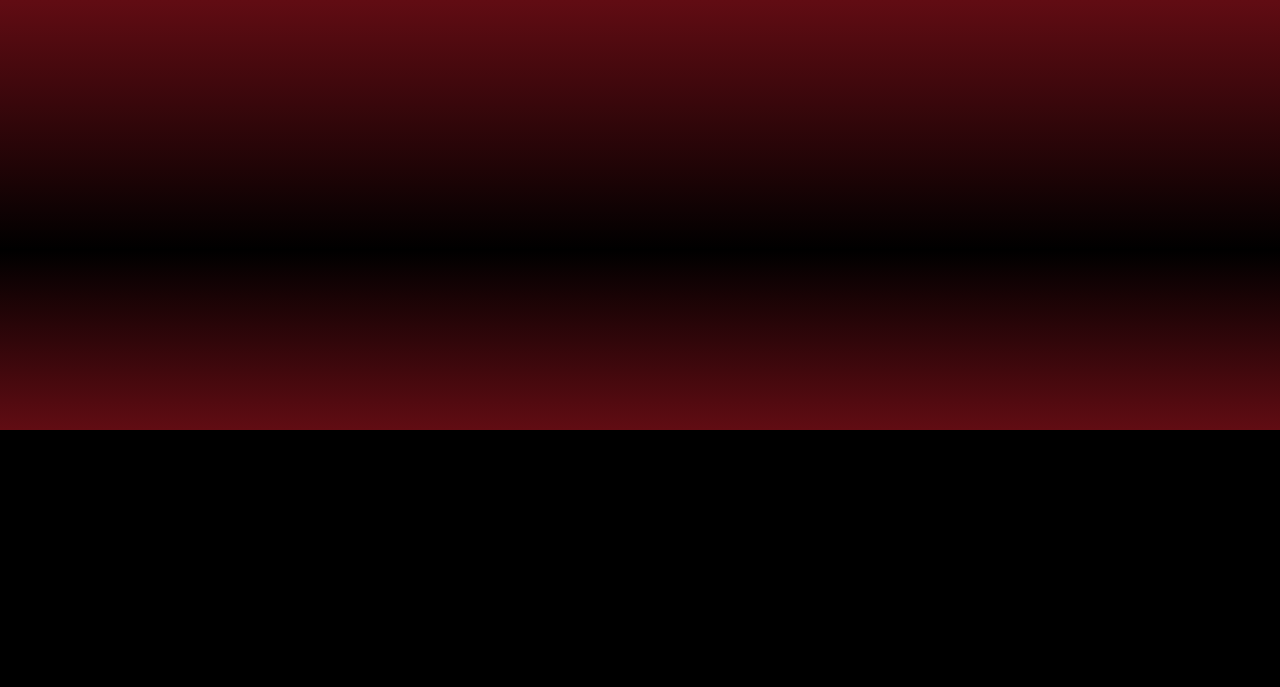
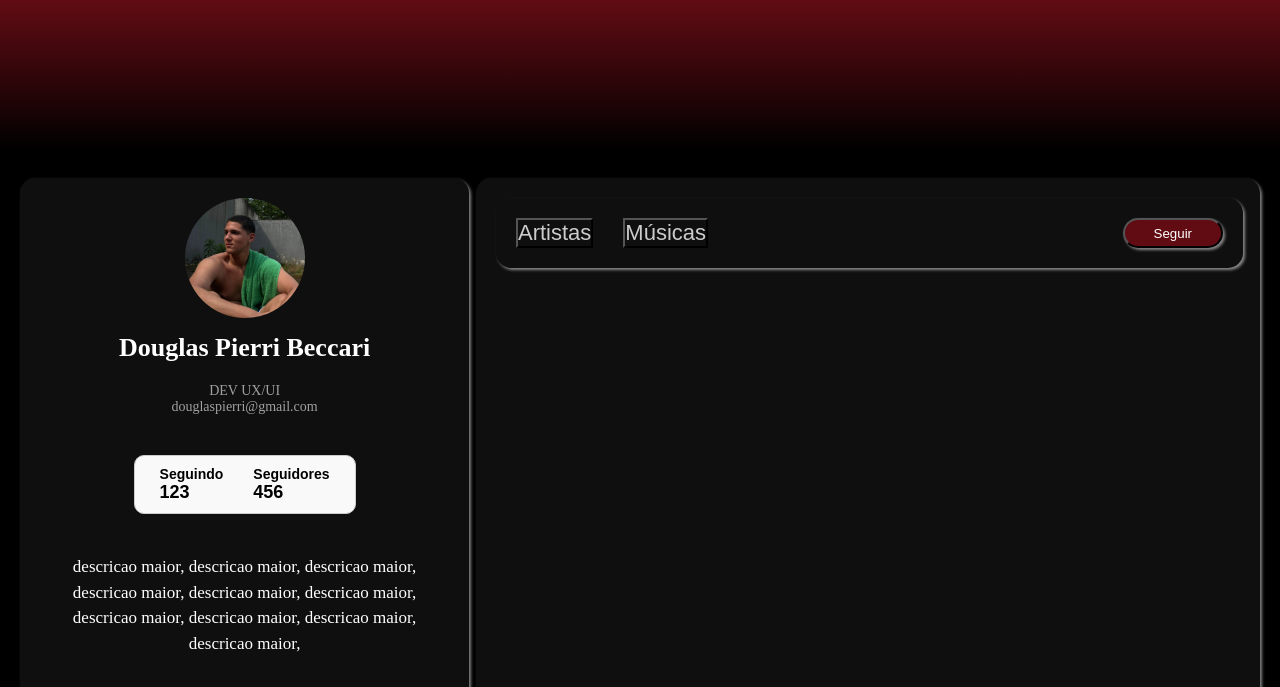
Before and after one commit to ThVbs/Spotifly, a website: page html/perfil.html in a window 1280 px wide. Shown: the top 687 px of the page. Drawn offline with Linux system fonts and the light colour scheme.

Commit message:
commit pierri

```diff
--- /dev/null
+++ b/container_perfil.js
@@ -0,0 +1,41 @@
+function mostrarArtistas() {
+    const galeria = document.getElementById("galeria");
+        galeria.innerHTML = `
+        <div class="imagens">
+            <img src="../imgs/foto_perfil.jpeg" alt="">
+            <img src="../imgs/foto_perfil.jpeg" alt="">
+            <img src="../imgs/foto_perfil.jpeg" alt="">
+        </div>
+        <div class="imagens">
+            <img src="../imgs/foto_perfil.jpeg" alt="">
+            <img src="../imgs/foto_perfil.jpeg" alt="">
+            <img src="../imgs/foto_perfil.jpeg" alt="">
+        </div>
+    `;
+    galeria.style.display = "block"; // Mostra a galeria
+
+    // Desabilita o botão "Artistas" e habilita "Músicas"
+    document.getElementById("botao_artistas").disabled = true;
+    document.getElementById("botao_musicas").disabled = false;
+}
+
+function mostrarMusicas() {
+    const galeria = document.getElementById("galeria");
+        galeria.innerHTML = `
+        <div class="musicas">
+            <audio controls class="musica"><source src="/assets_tutorials/media/Loreena_Mckennitt_Snow_56bit.mp3" type="audio/mpeg"></audio>
+            <audio controls class="musica">Música 2</audio>
+            <audio controls class="musica">Música 3</audio>
+        </div>
+        <div class="musicas">
+            <audio controls class="musica">Música 4</audio>
+            <audio controls class="musica">Música 5</audio>
+            <audio controls class="musica">Música 6</audio>
+        </div>
+    `;
+    galeria.style.display = "block"; // Mostra a galeria
+
+    // Desabilita o botão "Músicas" e habilita "Artistas"
+    document.getElementById("botao_musicas").disabled = true;
+    document.getElementById("botao_artistas").disabled = false;
+}
--- a/css/perfil.css
+++ b/css/perfil.css
@@ -1,28 +1,206 @@
-body {
+* {
     margin: 0;
     padding: 0;
+}
+
+body {
     background-color: black;
 }
 
-
 header {
     background: linear-gradient(to bottom, rgb(97, 12, 19), black);
-    height: 250px;
+    height: 150px;
     display: flex;
     align-items: center;
     justify-content: center;
     color: white;
     font-size: 24px;
     font-family: Arial, sans-serif;
+    margin-bottom: 8px;
 }
 
 footer {
     background: linear-gradient(to bottom, black, rgb(97, 12, 19));
-    height: 180px;
+    height: 110px;
     display: flex;
     align-items: center;
     justify-content: center;
     color: white;
     font-size: 24px;
     font-family: Arial, sans-serif;
+    margin-top: 12px;
 }
+
+.seguindo_perfil {
+    color: antiquewhite;
+}
+
+.descricao_perfil {
+    color: rgb(255, 255, 255);
+}
+
+.seguindo_perfil {
+    display: flex;
+    justify-content: space-around;
+    align-items: center;
+    width: 200px;
+    margin: 20px auto;
+    padding: 10px;
+    border: 1px solid #ccc;
+    border-radius: 10px;
+    background-color: #f9f9f9;
+    font-family: Arial, sans-serif;
+}
+
+.container_perfil {
+    display: flex;
+    flex-direction: column;
+    width: 33%;
+    padding: 20px;
+    background-color: #0f0f0f;
+    border-radius: 15px;
+    box-shadow: 2px 2px 3px rgba(255, 255, 255, 0.5);
+    gap: 20px;
+}
+
+.foto_perfil {
+    display: flex;
+    flex-direction: column;
+    align-items: center;
+    gap: 15px;
+}
+
+.foto_perfil img {
+    width: 120px;
+    height: 120px;
+    border-radius: 50%;
+}
+
+.foto_perfil h1 {
+    font-size: 26px;
+    color: #ffffff;
+}
+
+.descricao_fraca_perfil p {
+    display: flex;
+    justify-content: center;
+    color: #a0a0a0;
+    font-size: 14px;
+}
+
+.seguindo_perfil {
+    display: flex;
+}
+
+.seguindo_perfil .item h4 {
+    font-size: 14px;
+    color: #000000;
+}
+
+.seguindo_perfil .item p {
+    font-size: 18px;
+    font-weight: bold;
+    color: #000000;
+}
+
+.descricao_perfil p {
+    font-size: 17px;
+    color: #ffffff;
+    display: flex;
+    text-align: center;
+    line-height: 1.5;
+    margin-bottom: 17px;
+}
+
+.redes_sociais_icon_link img {
+    width: 40px;
+    height: 40px;
+}
+
+.redes_sociais_icon_link a {
+    margin-left: 80px;
+}
+
+section {
+    display: flex;
+    flex-direction: row;
+    justify-content: space-between;
+    align-items: flex-start;
+    padding: 20px;
+}
+
+/* Ajuste para o container_cima para que ele fique ao lado direito */
+.container_cima {
+    width: 60%;
+    background-color: #0f0f0f;
+    display: flex;
+    justify-content: space-between;
+    padding: 20px;
+    border-radius: 15px;
+    box-shadow: 2px 2px 5px rgba(0, 0, 0, 0.5);
+    background-color: #0f0f0f;
+    border-radius: 15px;
+    box-shadow: 2px 2px 3px rgba(255, 255, 255, 0.5);
+    gap: 20px;
+}
+
+.botao_cima {
+    width: 100px;
+    background-color: rgb(97, 12, 19);
+    color: white;
+    border-radius: 15px;
+    box-shadow: 2px 2px 3px rgba(255, 255, 255, 0.5);
+    gap: 20px;
+}
+
+.direita {
+    height: 80vh;
+    width: 60%;
+    background-color: #0f0f0f;
+    padding: 20px;
+    border-radius: 15px;
+    box-shadow: 2px 2px 5px rgba(0, 0, 0, 0.5);
+    background-color: #0f0f0f;
+    border-radius: 15px;
+    box-shadow: 2px 2px 3px rgba(255, 255, 255, 0.5);
+    gap: 20px;
+}
+
+.direita .frases_cima {
+    display: flex;
+    align-items: flex-start;
+    gap: 30px;
+    color: white;
+}
+
+.frases_cima button {
+    font-size: 22px;
+    background-color: transparent;
+    color: #ccc;
+}
+
+.imagens img {
+    height: 200px;
+    width: 200px;
+    padding: 5px;
+}
+
+.container_cima {
+    display: flex;
+    width: 95%;
+    justify-content: space-between;
+}
+
+.container_galeria {
+    margin-top: 20px;
+    margin-left: 65px;
+}
+
+.musicas {
+    display: flex;
+    align-items: center;
+    justify-content: center;
+    gap: 8px;
+    width: 655px;
+    height: 200px;
+}
--- a/html/perfil.html
+++ b/html/perfil.html
@@ -11,28 +11,62 @@
 <body>
     <header>
     </header>
+    <section>
+        <div class="container_perfil">
+            <div class="foto_perfil">
+                <img src="../imgs/foto_perfil.jpeg" alt="imagem_perfil">
+                <h1>Douglas Pierri Beccari</h1>
+            </div>
+            <div class="descricao_fraca_perfil">
+                <p>DEV UX/UI</p>
+                <p>douglaspierri@gmail.com</p>
+            </div>
+            <div class="seguindo_perfil">
+                <div class="item">
+                    <h4>Seguindo</h4>
+                    <p>123</p>
+                </div>
+                <div class="item">
+                    <h4>Seguidores</h4>
+                    <p>456</p>
+                </div>
+            </div>
+            <div class="descricao_perfil">
+                <p>descricao maior, descricao maior, descricao maior, descricao maior, descricao maior, descricao maior,
+                    descricao maior, descricao maior, descricao maior, descricao maior, </p>
+            </div>
+            <div class="redes_sociais_icon_link">
+                <a href="https://x.com/?lang=pt-br">
+                    <img src="https://img.icons8.com/m_sharp/512/FFFFFF/twitter.png" alt="icon_twi">
+                </a>
+                <a href="https://www.instagram.com/pereiraluccass/">
+                    <img src="https://img.icons8.com/m_outlined/512/FFFFFF/instagram-new.png" alt="icon_instagram">
+                </a>
+                <a href="https://wa.me/4891111214" target="_blank">
+                    <img src="https://www.sesduem.com.br/wp-content/uploads/2018/01/whatsapp-official-logo-png-download.png"
+                        alt="icon_whats">
+                </a>
+            </div>
+        </div>
+        <div class="direita">
+            <div class="container_cima">
+                <div class="frases_cima">
+                    <button id="botao_artistas" onclick="mostrarArtistas()">Artistas</button>
+                    <button id="botao_musicas" onclick="mostrarMusicas()">Músicas</button>
+                </div>
+                <button class="botao_cima">Seguir</button>
+            </div>
+            <div id="galeria" class="container_galeria">
 
-    <!-- https://www.youtube.com/watch?v=HrcpBtKe-Vg  link de inspiração -->
-    <div class="container_perfil">
-        <div class="foto_perfil">
+            </div>
+            <div id="galeria" class="container_galeria">
 
+            </div>
         </div>
-        <div class="descricao_fraca_perfil">
-
-        </div>
-        <div class="seguindo_perfil">
-
-        </div>
-        <div class="descricao_perfil">
-
-        </div>
-        <div class="redes_sociais_icon_link">
-
-        </div>
-    </div>
-
+    </section>
     <footer>
     </footer>
+    <script src="../container_perfil.js"></script>
 </body>
-
 </html>
+<!-- https://www.youtube.com/watch?v=HrcpBtKe-Vg  link de inspiração -->
```
Also changed, not shown: imgs/foto_perfil.jpeg (added).
